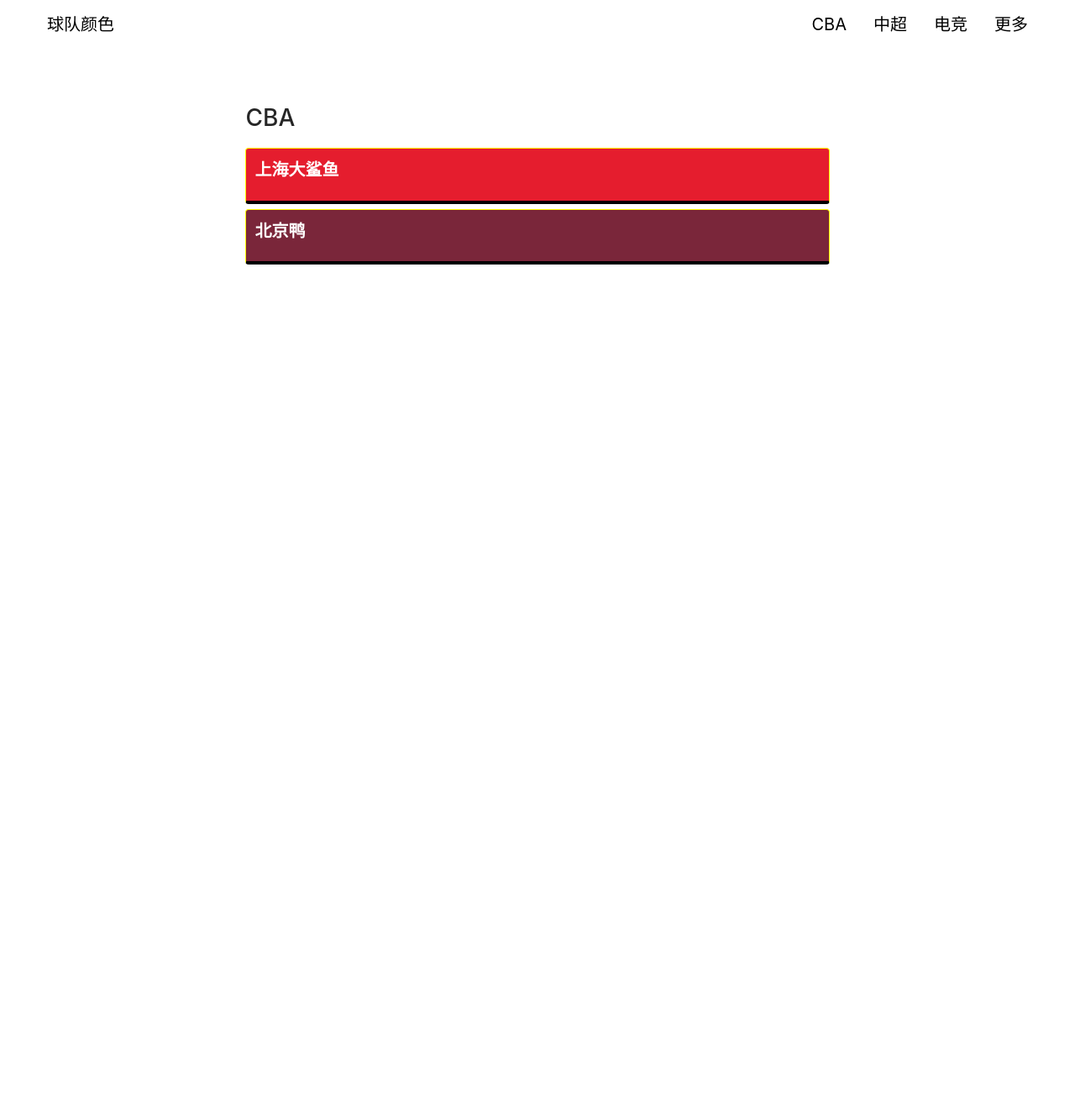
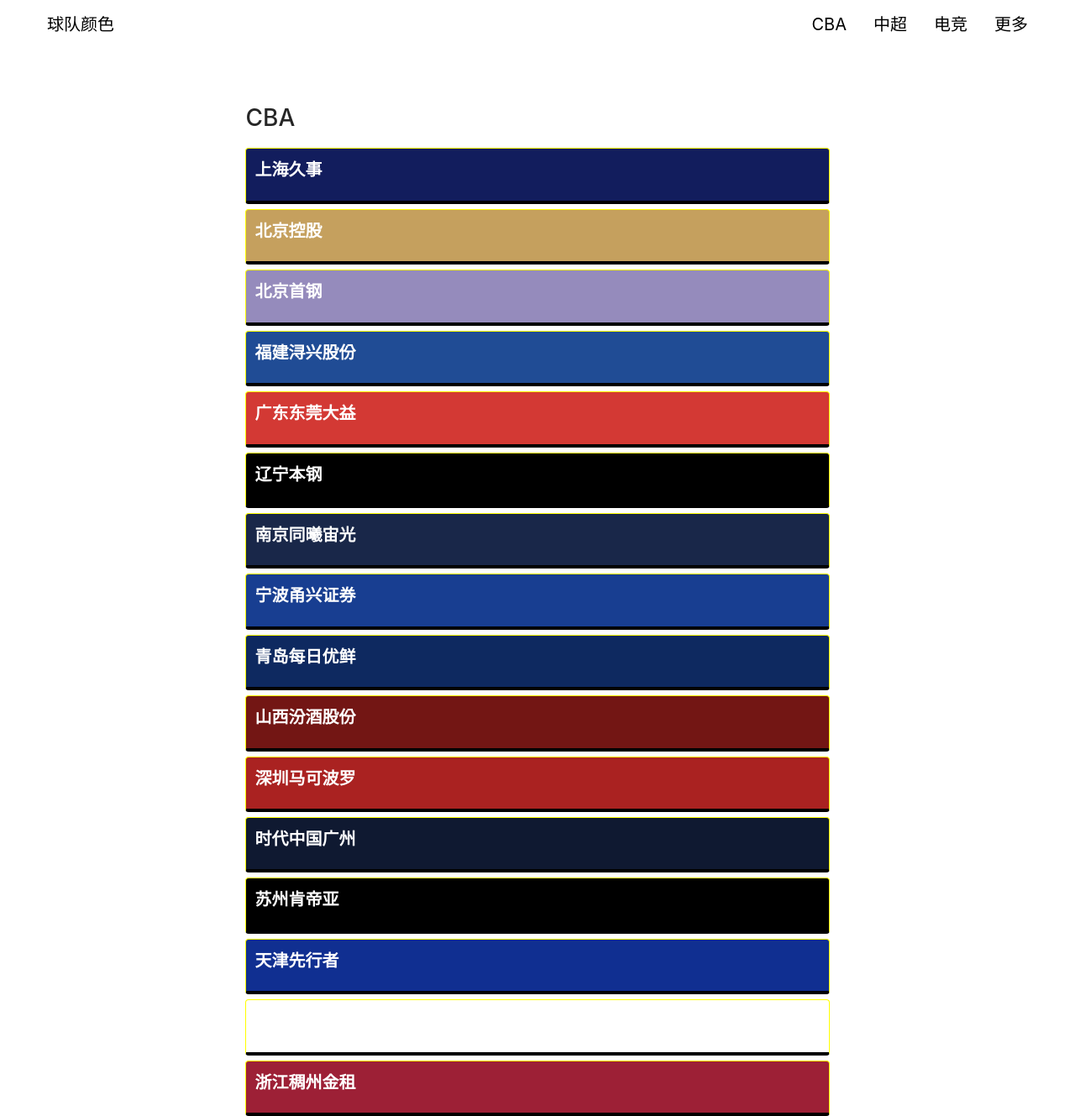
Before and after one commit to Izzy1647/teamcolor, a React (Create React App) app: page /cba in a window 1280 px wide. Shown: the whole page at 84% size. Before the commit the page ends 837 px from the top, so only its background shows below. Built offline with nearby package versions, Linux system fonts and the light colour scheme.

Commit message:
update cba teams data

```diff
--- /dev/null
+++ b/src/data/cba/teams.js
@@ -0,0 +1,82 @@
+export const cbaTeams = [
+  {
+    name: '上海久事',
+    theme: '#121D5D',
+    link: '/cba/shanghai'
+  },
+  {
+    name: '北京控股',
+    theme: '#C5A05E',
+    link: '/cba/beikong'
+  },
+  {
+    name: '北京首钢',
+    theme: '#958BBC',
+    link: '/cba/beijing'
+  },
+  {
+    name: '福建浔兴股份',
+    theme: '#204C95',
+    link: '/cba/fujian'
+  },
+  {
+    name: '广东东莞大益',
+    theme: '#D33934',
+    link: '/cba/guangdong'
+  },
+  {
+    name: '辽宁本钢',
+    theme: '#000000',
+    link: '/cba/liaoning'
+  },
+  {
+    name: '南京同曦宙光',
+    theme: '#192749',
+    link: '/cba/nanjing'
+  },
+  {
+    name: '宁波甬兴证券',
+    theme: '#183E91',
+    link: '/cba/liaoning'
+  },
+  {
+    name: '青岛每日优鲜',
+    theme: '#0E2960',
+    link: '/cba/qingdao'
+  },
+  {
+    name: '山西汾酒股份',
+    theme: '#731614',
+    link: '/cba/shanxi'
+  },
+  {
+    name: '深圳马可波罗',
+    theme: '#AA2221',
+    link: '/cba/shenzhen'
+  },
+  {
+    name: '时代中国广州',
+    theme: '#0F1931',
+    link: '/cba/guangzhou'
+  },
+  {
+    name: '苏州肯帝亚',
+    theme: '#000',
+    link: '/cba/suzhou'
+  },
+  {
+    name: '天津先行者',
+    theme: '#102F91',
+    link: '/cba/tianjin'
+  },
+  {
+    name: '新疆伊力王酒',
+    theme: '#fff',
+    link: '/cba/xinjiang'
+  },
+  {
+    name: '浙江稠州金租',
+    theme: '#9D2036',
+    link: '/cba/zhejiangx'
+  }
+]
--- a/src/modules/League/data/cba.js
+++ /dev/null
@@ -1,12 +0,0 @@
-export const cbaList = [
-  {
-    name: "上海大鲨鱼",
-    theme: "#E51D2E",
-    link: "/team/sharks"
-  },
-  {
-    name: "北京鸭",
-    theme: "#7A263A",
-    link: "/team/what"
-  }
-]
--- a/src/modules/League/index.js
+++ b/src/modules/League/index.js
@@ -1,7 +1,6 @@
 import React from 'react'
 import Teamlist from './Teamlist'
-
-import { cbaList } from './data/cba'
+import { cbaTeams } from '../../data/cba/teams'
 
 import './style.css'
 
@@ -16,7 +15,7 @@ const League = ({ type }) => {
     <>
       <div className="teamlist-container">
         <h1>{typeMap[type]}</h1>
-        {type === 'cba' && <Teamlist teams={cbaList} />}
+        {type === 'cba' && <Teamlist teams={cbaTeams} />}
       </div>
     </>
   )
```
Also changed, not shown: src/modules/League/Teamlist/index.js (+7 -4 lines).
